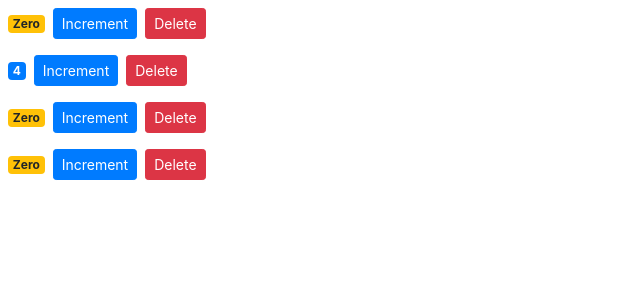
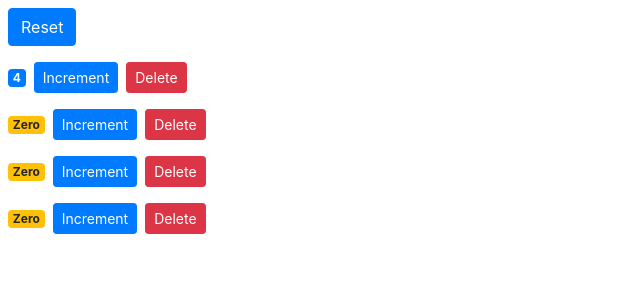
Before and after one commit to niyobobo/react-app, a React (Create React App) app: page / in a window 1280 px wide. Shown: the top 300 px of the page, without its empty margins (0-640 px from the left). Built offline with nearby package versions, Linux system fonts and the light colour scheme.

Commit message:
Removing child local state

```diff
--- a/src/components/counter.jsx
+++ b/src/components/counter.jsx
@@ -2,7 +2,7 @@ import React, { Component } from "react";
 
 class Counter extends Component {
   state = {
-    value: this.props.value
+    value: this.props.counter.value
   };
 
   render() {
@@ -17,7 +17,7 @@ class Counter extends Component {
           Increment
         </button>
         <button
-          onClick={() => this.props.onDelete(this.props.id)}
+          onClick={() => this.props.onDelete(this.props.counter.id)}
           className="btn btn-danger btn-sm m-2"
         >
           Delete
--- a/src/components/counters.jsx
+++ b/src/components/counters.jsx
@@ -4,8 +4,8 @@ import Counter from "./counter";
 class Counters extends Component {
   state = {
     counters: [
-      { id: 1, value: 0 },
-      { id: 2, value: 4 },
+      { id: 1, value: 4 },
+      { id: 2, value: 0 },
       { id: 3, value: 0 },
       { id: 4, value: 0 }
     ]
@@ -14,15 +14,26 @@ class Counters extends Component {
     const counters = this.state.counters.filter(c => c.id !== counterId);
     this.setState({ counters });
   };
+
+  handleReset = () => {
+    const counters = this.state.counters.map(c => {
+      c.value = 0;
+      return c;
+    });
+    this.setState({ counters });
+  };
+
   render() {
     return (
       <div>
+        <button onClick={this.handleReset} className="btn btn-primary m-2">
+          Reset
+        </button>
         {this.state.counters.map(counter => (
           <Counter
             key={counter.id}
-            id={counter.id}
             onDelete={this.handleDelete}
-            value={counter.value}
+            counter={counter}
           />
         ))}
       </div>
```
